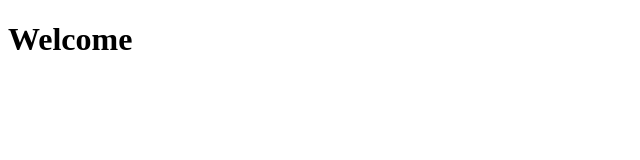
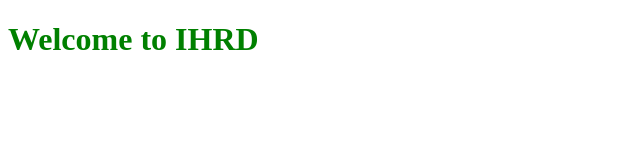
Before and after one commit to PR-AryaLakshmi/gitdemocls, a plain HTML site: page index.html in a window 1280 px wide. Shown: the whole page, without its empty margins (0-640 px from the left). Drawn offline with Linux system fonts and the light colour scheme.

Commit message:
Create a css file

```diff
--- a/index.html
+++ b/index.html
@@ -4,8 +4,9 @@
     <meta charset="UTF-8">
     <meta name="viewport" content="width=device-width, initial-scale=1.0">
     <title>Document</title>
+    <link rel="stylesheet" href="style.css">
 </head>
 <body>
-    <h1>Welcome</h1>
+    <h1>Welcome to IHRD</h1>
 </body>
 </html>
--- /dev/null
+++ b/style.css
@@ -0,0 +1,3 @@
+h1{
+    color: green;
+}
```
